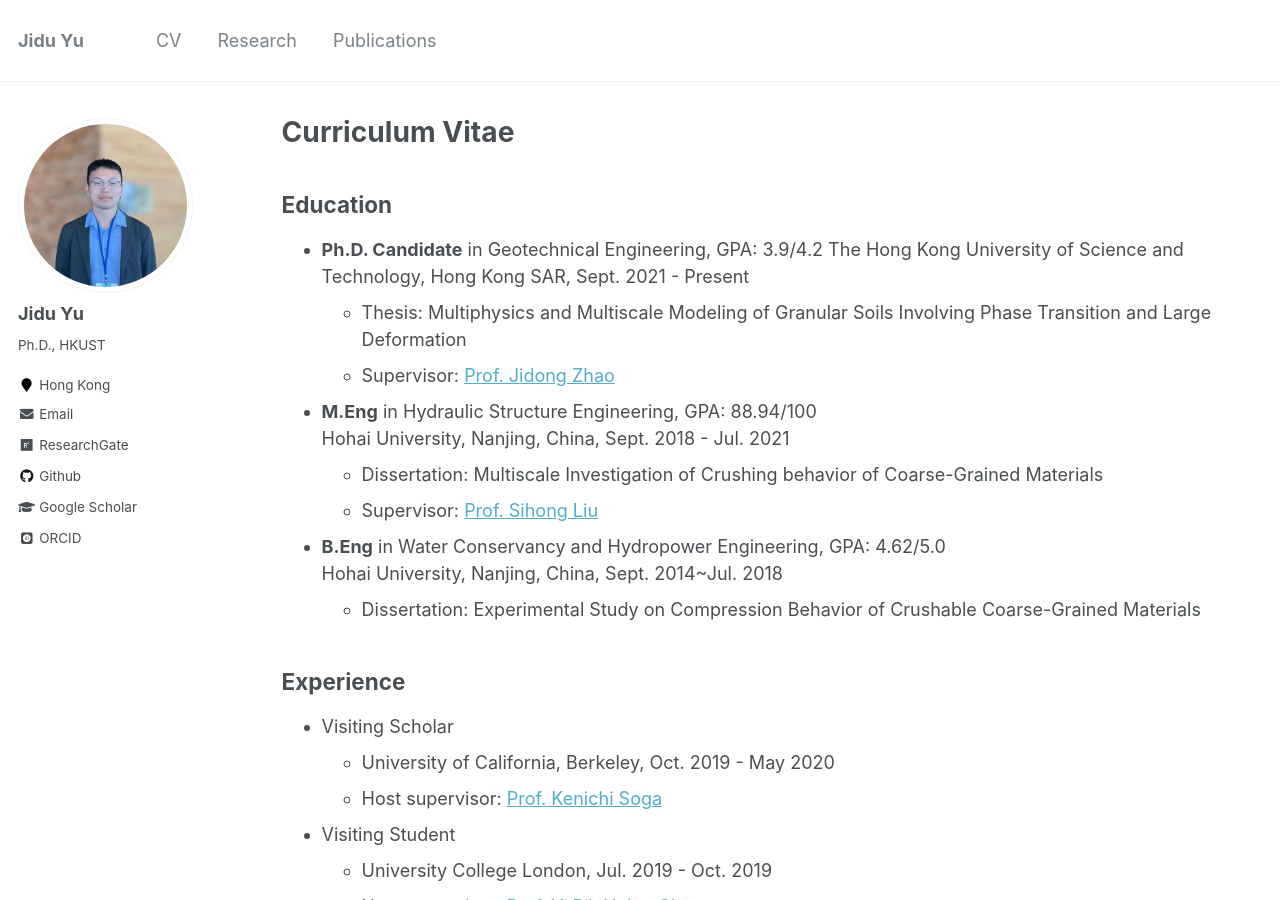
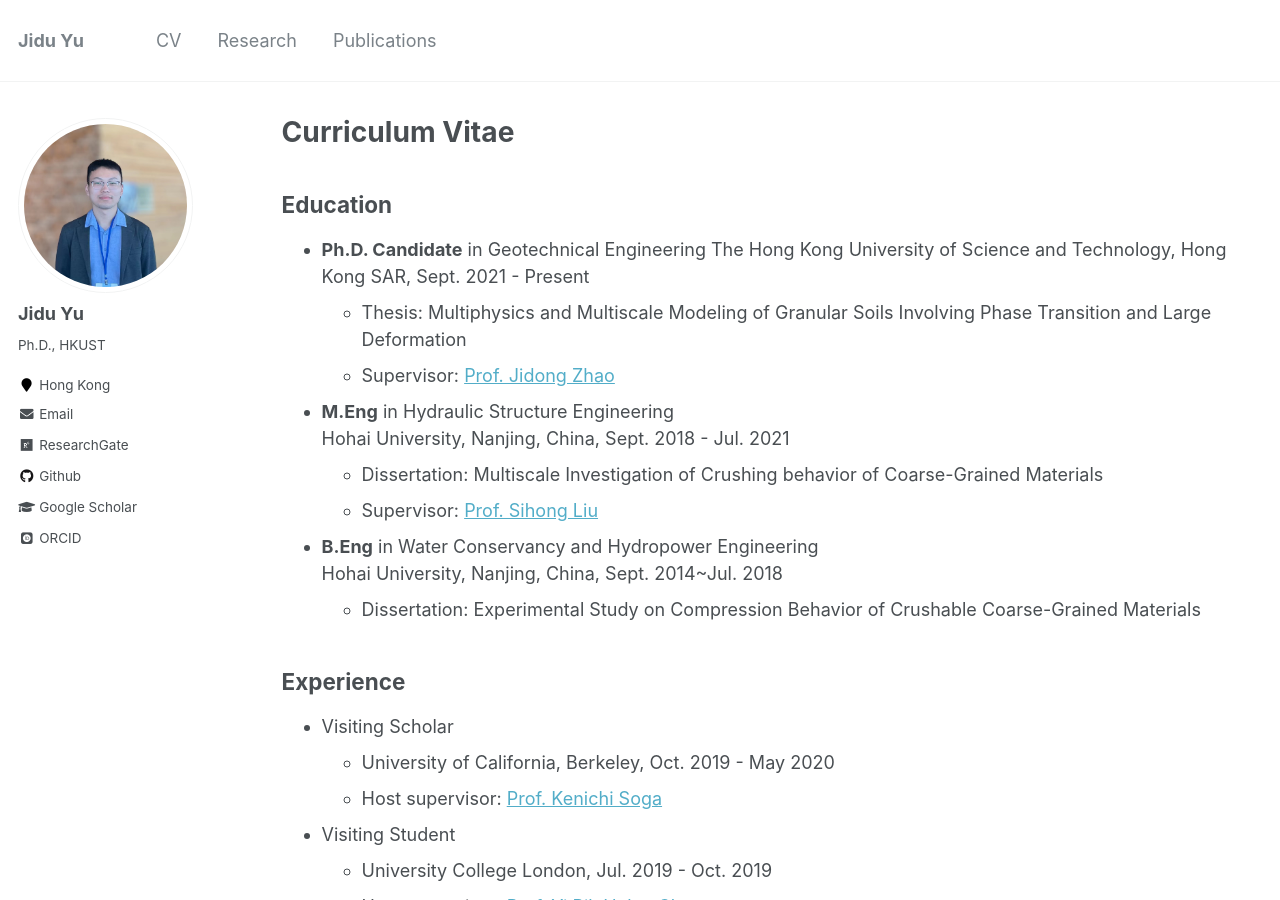
Before and after one commit to yujidu/yujidu.github.io, a Jekyll site: the page built from _pages/cv.md, in a window 1280 px wide and 900 px high. Built offline with Jekyll 4.4.1, drawn with Linux system fonts in a browser that asks for light colours; some web fonts are replaced.

Commit message:
education

```diff
--- a/_pages/cv.md
+++ b/_pages/cv.md
@@ -10,17 +10,17 @@ redirect_from:
 
 Education
 -----
-* __Ph.D. Candidate__ in Geotechnical Engineering, GPA: 3.9/4.2
+* __Ph.D. Candidate__ in Geotechnical Engineering
 The Hong Kong University of Science and Technology, Hong Kong SAR, Sept. 2021 - Present
   * Thesis: Multiphysics and Multiscale Modeling of Granular Soils Involving Phase Transition and Large Deformation
   * Supervisor: [Prof. Jidong Zhao](http://jzhao.people.ust.hk/group.html)
 
-* __M.Eng__ in Hydraulic Structure Engineering, GPA: 88.94/100
+* __M.Eng__ in Hydraulic Structure Engineering
 Hohai University, Nanjing, China, Sept. 2018 - Jul. 2021
   * Dissertation: Multiscale Investigation of Crushing behavior of Coarse-Grained Materials
   * Supervisor: [Prof. Sihong Liu](https://www.shliu.com/)
 
-* __B.Eng__ in Water Conservancy and Hydropower Engineering, GPA: 4.62/5.0
+* __B.Eng__ in Water Conservancy and Hydropower Engineering
 Hohai University, Nanjing, China, Sept. 2014~Jul. 2018
   * Dissertation: Experimental Study on Compression Behavior of Crushable Coarse-Grained Materials
 
```
